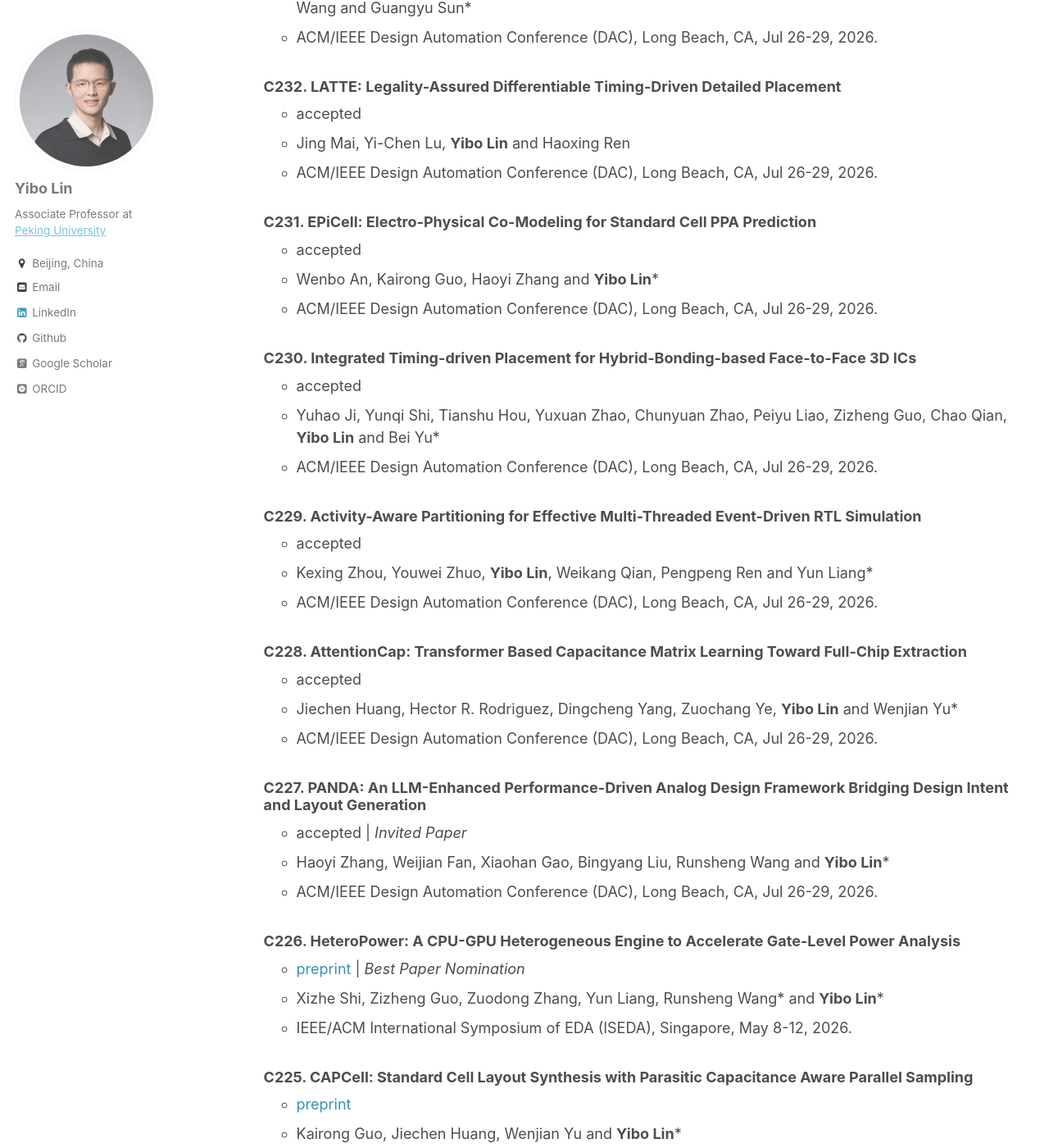
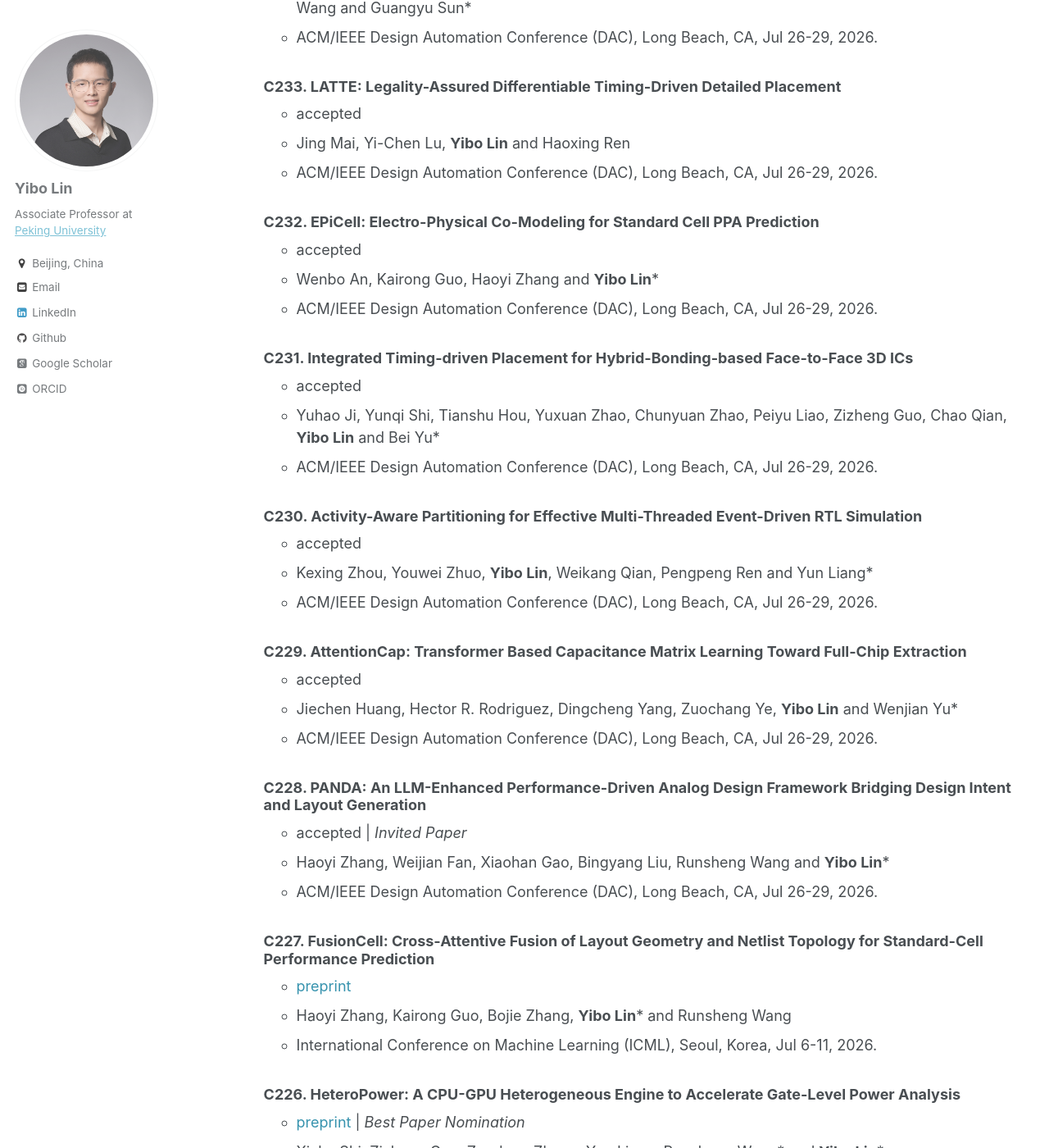
Before and after one commit to limbo018/limbo018.github.io, a Jekyll site: the page built from _pages/publications.md, in a window 1280 px wide and 1400 px high, scrolled down 1354 px. Shown: the whole window at 82% size. Built offline with Jekyll 4.4.1, drawn with Linux system fonts in a browser that asks for light colours; some web fonts are replaced; some of the changed text lies outside the part shown.

Commit message:
add haoyi's icml26 paper

```diff
--- a/_pages/publications.md
+++ b/_pages/publications.md
@@ -20,65 +20,70 @@ Conference and Journal Papers
 
 * 2026
 
-  ### J238. [URoute: Universal Routability Prediction](https://doi.org/10.1109/TCAD.2025.3636449)
+  ### J239. [URoute: Universal Routability Prediction](https://doi.org/10.1109/TCAD.2025.3636449)
      * accepted
      * Zhenkun Lin, **Yibo Lin**, Genggeng Liu\* and Gang Du
      * IEEE Transactions on Computer-Aided Design of Integrated Circuits and Systems (TCAD), 2026.
 
-  ### J237. [Efficient Timing Prediction and Optimization Using Derivable Gradient Boosting Machine Model at Placement Stage](https://doi.org/10.1145/3780100)
+  ### J238. [Efficient Timing Prediction and Optimization Using Derivable Gradient Boosting Machine Model at Placement Stage](https://doi.org/10.1145/3780100)
      * accepted
      * Xu He\*, Yushan Wang, Chenjing Yang, Renjun Zhao, **Yibo Lin**, Peiyu Liao, Bei Yu, Yao Wang, Chang Liu and Yang Guo
      * ACM Transactions on Design Automation of Electronic Systems (TODAES), 2026.
 
-  ### J236. [GAP-LA: GPU-Accelerated Performance-Driven Layer Assignment](https://doi.org/10.1109/TCAD.2025.3650401)
+  ### J237. [GAP-LA: GPU-Accelerated Performance-Driven Layer Assignment](https://doi.org/10.1109/TCAD.2025.3650401)
      * <a href="https://arxiv.org/pdf/2507.13375" style="color:#3793ae">preprint</a> \| accepted
      * Chunyuan Zhao, Zizheng Guo, Zuodong Zhang and **Yibo Lin**\*
      * IEEE Transactions on Computer-Aided Design of Integrated Circuits and Systems (TCAD), 2026.
 
-  ### J235. EvoPlace: Evolution of Optimization Algorithms for Global Placement via Large Language Models
+  ### J236. EvoPlace: Evolution of Optimization Algorithms for Global Placement via Large Language Models
      * accepted
      * Xufeng Yao, Jiaxi Jiang, Yuxuan Zhao, Peiyu Liao, **Yibo Lin** and Bei Yu\*
      * IEEE Transactions on Computer-Aided Design of Integrated Circuits and Systems (TCAD), 2026.
 
-  ### C234. Disentangled Differentiable Timing-Power Co-Optimization with Quad-Gradient Gate sizing
+  ### C235. Disentangled Differentiable Timing-Power Co-Optimization with Quad-Gradient Gate sizing
      * accepted
      * Zixuan Pan, Zizheng Guo, Yufan Du, Runsheng Wang and **Yibo Lin**\*
      * ACM/IEEE Design Automation Conference (DAC), Long Beach, CA, Jul 26-29, 2026.
 
-  ### C233. CellE: Automated Standard Cell Library Extension via Equality Saturation
+  ### C234. CellE: Automated Standard Cell Library Extension via Equality Saturation
      * accepted
      * Yi Ren, Yukun Wang, Xiang Meng, Guoyao Cheng, Baokang Peng, Lining Zhang, **Yibo Lin**, Runsheng Wang and Guangyu Sun\*
      * ACM/IEEE Design Automation Conference (DAC), Long Beach, CA, Jul 26-29, 2026.
 
-  ### C232. LATTE: Legality-Assured Differentiable Timing-Driven Detailed Placement
+  ### C233. LATTE: Legality-Assured Differentiable Timing-Driven Detailed Placement
      * accepted
      * Jing Mai, Yi-Chen Lu, **Yibo Lin** and Haoxing Ren
      * ACM/IEEE Design Automation Conference (DAC), Long Beach, CA, Jul 26-29, 2026.
 
-  ### C231. EPiCell: Electro-Physical Co-Modeling for Standard Cell PPA Prediction
+  ### C232. EPiCell: Electro-Physical Co-Modeling for Standard Cell PPA Prediction
      * accepted
      * Wenbo An, Kairong Guo, Haoyi Zhang and **Yibo Lin**\*
      * ACM/IEEE Design Automation Conference (DAC), Long Beach, CA, Jul 26-29, 2026.
 
-  ### C230. Integrated Timing-driven Placement for Hybrid-Bonding-based Face-to-Face 3D ICs
+  ### C231. Integrated Timing-driven Placement for Hybrid-Bonding-based Face-to-Face 3D ICs
      * accepted
      * Yuhao Ji, Yunqi Shi, Tianshu Hou, Yuxuan Zhao, Chunyuan Zhao, Peiyu Liao, Zizheng Guo, Chao Qian, **Yibo Lin** and Bei Yu\*
      * ACM/IEEE Design Automation Conference (DAC), Long Beach, CA, Jul 26-29, 2026.
 
-  ### C229. Activity-Aware Partitioning for Effective Multi-Threaded Event-Driven RTL Simulation
+  ### C230. Activity-Aware Partitioning for Effective Multi-Threaded Event-Driven RTL Simulation
      * accepted
      * Kexing Zhou, Youwei Zhuo, **Yibo Lin**, Weikang Qian, Pengpeng Ren and Yun Liang\*
      * ACM/IEEE Design Automation Conference (DAC), Long Beach, CA, Jul 26-29, 2026.
 
-  ### C228. AttentionCap: Transformer Based Capacitance Matrix Learning Toward Full-Chip Extraction
+  ### C229. AttentionCap: Transformer Based Capacitance Matrix Learning Toward Full-Chip Extraction
      * accepted
      * Jiechen Huang, Hector R. Rodriguez, Dingcheng Yang, Zuochang Ye, **Yibo Lin** and Wenjian Yu\*
      * ACM/IEEE Design Automation Conference (DAC), Long Beach, CA, Jul 26-29, 2026.
 
-  ### C227. PANDA: An LLM-Enhanced Performance-Driven Analog Design Framework Bridging Design Intent and Layout Generation
+  ### C228. PANDA: An LLM-Enhanced Performance-Driven Analog Design Framework Bridging Design Intent and Layout Generation
      * accepted \| *Invited Paper*
      * Haoyi Zhang, Weijian Fan, Xiaohan Gao, Bingyang Liu, Runsheng Wang and **Yibo Lin**\*
      * ACM/IEEE Design Automation Conference (DAC), Long Beach, CA, Jul 26-29, 2026.
+
+  ### C227. [FusionCell: Cross-Attentive Fusion of Layout Geometry and Netlist Topology for Standard-Cell Performance Prediction](https://openreview.net/pdf?id=os54CnlmbR)
+     * <a href="https://openreview.net/pdf?id=os54CnlmbR" style="color:#3793ae">preprint</a>
+     * Haoyi Zhang, Kairong Guo, Bojie Zhang, **Yibo Lin**\* and Runsheng Wang
+     * International Conference on Machine Learning (ICML), Seoul, Korea, Jul 6-11, 2026.
 
   ### C226. HeteroPower: A CPU-GPU Heterogeneous Engine to Accelerate Gate-Level Power Analysis
      * <a href="/publications/papers/POWER_ISEDA2026_Shi.pdf" style="color:#3793ae">preprint</a> \| *Best Paper Nomination*
```
Also changed, not shown: _includes/publications_cv.md (+14 -12 lines), ref/publications.bib (+14 -0 lines), 3 other files.
